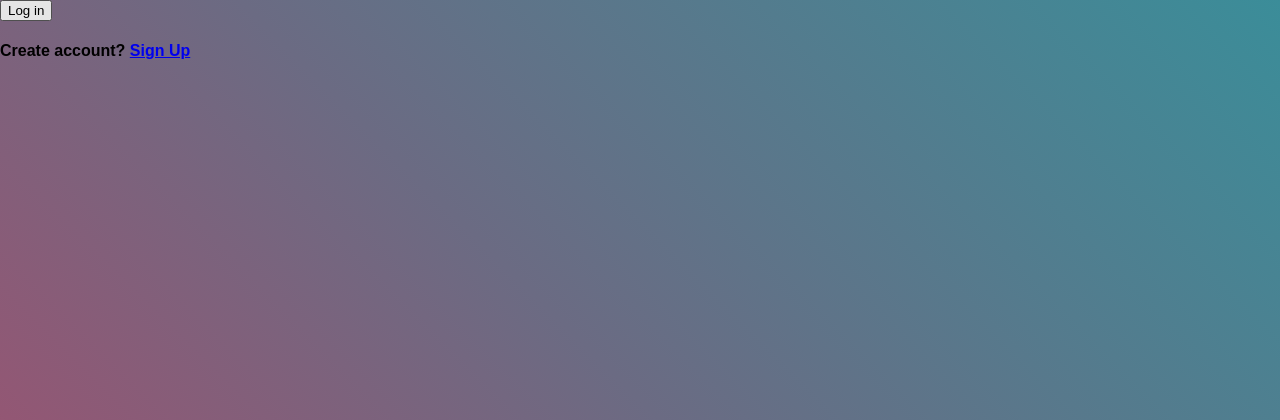
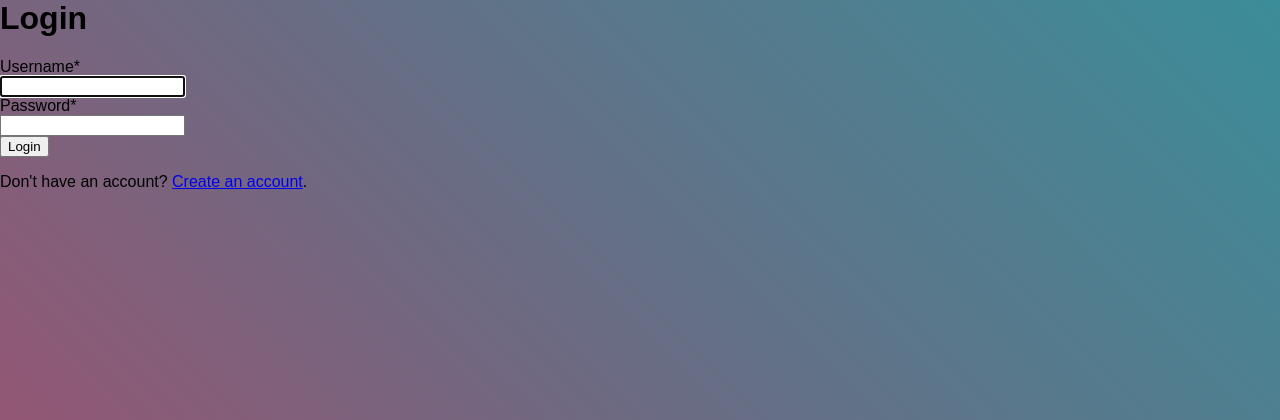
Before and after one commit to NAyeshaKhan/Music_Recommendation_App, a Django app: page /login in a window 1280 px wide. Shown: the top 420 px of the page. Run offline with Django 3.2, Linux system fonts and the light colour scheme; parts of the project's set-up code (start-up, migrations or seed data) failed here and were passed over; some libraries are stand-ins or nearby versions.

Commit message:
html files updated for new forms

```diff
--- a/MusicApp/MusicApp/templates/home.html
+++ b/MusicApp/MusicApp/templates/home.html
@@ -9,8 +9,8 @@
 </head>
 <body>
 <h3>Welcome to Music Recommendation App! Get music suggestions based on your mood.</h3>
-<button type="submit"> <a href="/signup"> Register Now</a></button>
-<button type="submit"> <a href="/signin">Sign-in</a></button>
+<button type="submit"> <a href="/register"> Register Now</a></button>
+<button type="submit"> <a href="/login">Sign-in</a></button>
 
 <script src="" async defer></script>
 </body>
--- a/MusicApp/RecApp/templates/login.html
+++ b/MusicApp/RecApp/templates/login.html
@@ -1,4 +1,6 @@
-{% load static %}
+{% block content %}
+
+{% load crispy_forms_tags %}
 
 <head>
 	<meta charset="utf-8">
@@ -7,18 +9,17 @@
 	<link rel="stylesheet" type="text/css" href="login-form-5.css">
 </head>
 <body>
-<div class="inputBox">
-	<form action="" method="POST">
-			{% csrf_token %}
-			{% for form in form%}
-				{{form.label_tag}}  {{form}}  {{form.errors| striptags}} <br><br>
-			{% endfor %}
-			<input type="submit" value="Log in">
-	</form>
-
+<div class="container py-5">
+  <h1>Login</h1>
+  <form method="POST">
+    {% csrf_token %}
+    {{ login_form|crispy }}
+    <button class="btn btn-primary" type="submit">Login</button>
+  </form>
+  <p class="text-center">Don't have an account? <a href="/register">Create an account</a>.</p>
 </div>
 
-<h4>Create account? <a href="/signup">Sign Up</a></h4>
-<script src="" async defer></script>
+{% endblock %}
+
 </body>
 </html>
```
Also changed, not shown: MusicApp/RecApp/templates/register.html (added, +26 -0 lines), MusicApp/RecApp/templates/signup.html (deleted, +0 -19 lines).
